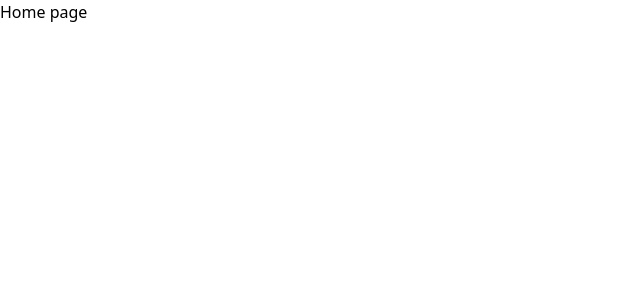
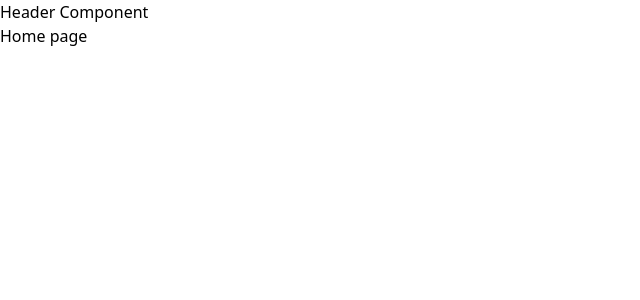
Before and after one commit to codingcodax/weebn, a Next.js app: page / in a window 1280 px wide. Shown: the top 300 px of the page, without its empty margins (0-640 px from the left). Built offline with nearby package versions, Linux system fonts and the light colour scheme.

Commit message:
feat(rootlayout): import header component

```diff
--- a/app/layout.tsx
+++ b/app/layout.tsx
@@ -1,3 +1,5 @@
+import { Header } from '~/components/layout';
+
 import '~/styles/globals.css';
 
 const RootLayout = ({ children }: { children: React.ReactNode }) => {
@@ -8,7 +10,10 @@ const RootLayout = ({ children }: { children: React.ReactNode }) => {
         head.tsx. Find out more at https://beta.nextjs.org/docs/api-reference/file-conventions/head
       */}
       <head />
-      <body>{children}</body>
+      <body>
+        <Header />
+        {children}
+      </body>
     </html>
   );
 };
```
